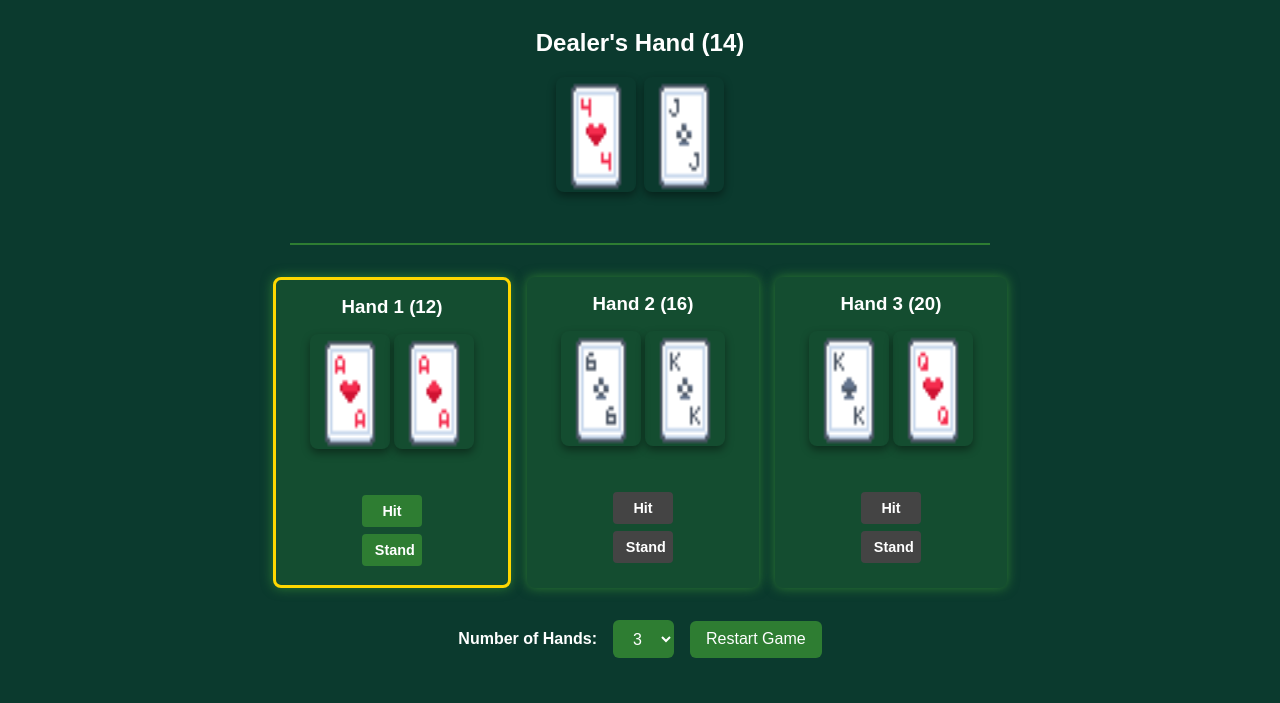
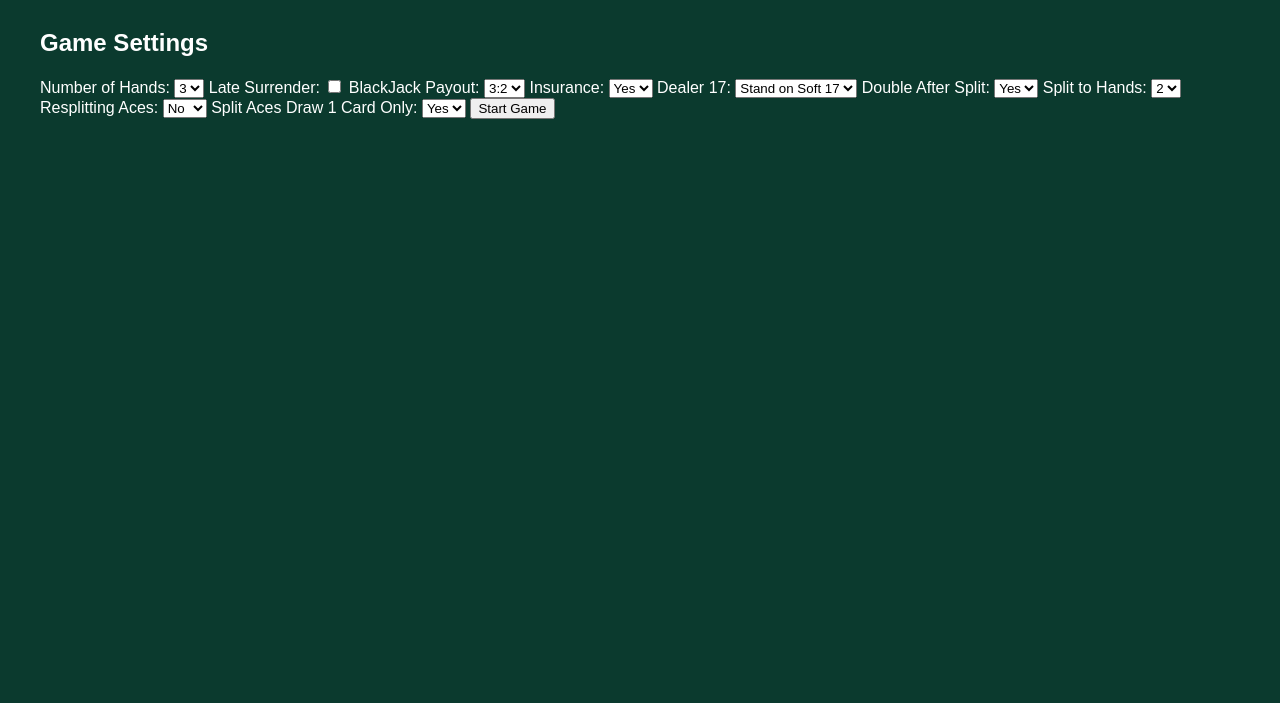
Before and after one commit to kjetilfr/BlackJackTrainerOnline, a plain HTML site: page index.html in a window 1280 px wide. Shown: the part 113-816 px from the top of the page. Drawn offline with Linux system fonts and the light colour scheme.

Commit message:
Update index.html

```diff
--- a/index.html
+++ b/index.html
@@ -3,32 +3,101 @@
 <head>
 <meta charset="UTF-8" />
 <meta name="viewport" content="width=device-width, initial-scale=1" />
-<title>Blackjack - Multi-Hand</title>
+<title>Blackjack with Settings</title>
 <link rel="stylesheet" href="styles.css" />
 </head>
 <body>
-  <h1>Blackjack - Play up to 4 Hands</h1>
 
-  <div id="dealer-section" class="hand-section">
-    <h2>Dealer's Hand (<span id="dealer-score">0</span>)</h2>
-    <div id="dealer-cards" class="hand-cards"></div>
+  <h1>Blackjack Game with Custom Settings</h1>
+
+  <div id="settings-container">
+    <h2>Game Settings</h2>
+    <form id="settings-form">
+
+      <label>
+        Number of Hands:
+        <select id="hands-select" name="hands">
+          <option value="1">1</option>
+          <option value="2">2</option>
+          <option value="3" selected>3</option>
+          <option value="4">4</option>
+        </select>
+      </label>
+
+      <label>
+        Late Surrender:
+        <input type="checkbox" id="late-surrender" name="lateSurrender" />
+      </label>
+
+      <label>
+        BlackJack Payout:
+        <select id="payout-select" name="payout">
+          <option value="2">2:1</option>
+          <option value="1.5" selected>3:2</option>
+          <option value="1.2">6:5</option>
+        </select>
+      </label>
+
+      <label>
+        Insurance:
+        <select id="insurance-select" name="insurance">
+          <option value="yes" selected>Yes</option>
+          <option value="no">No</option>
+        </select>
+      </label>
+
+      <label>
+        Dealer 17:
+        <select id="dealer17-select" name="dealer17">
+          <option value="stand" selected>Stand on Soft 17</option>
+          <option value="hit">Hit on Soft 17</option>
+        </select>
+      </label>
+
+      <label>
+        Double After Split:
+        <select id="double-split-select" name="doubleAfterSplit">
+          <option value="yes" selected>Yes</option>
+          <option value="no">No</option>
+        </select>
+      </label>
+
+      <label>
+        Split to Hands:
+        <select id="split-hands-select" name="splitHands">
+          <option value="2" selected>2</option>
+          <option value="3">3</option>
+          <option value="4">4</option>
+        </select>
+      </label>
+
+      <label>
+        Resplitting Aces:
+        <select id="resplit-aces-select" name="resplitAces">
+          <option value="yes">Yes</option>
+          <option value="no" selected>No</option>
+        </select>
+      </label>
+
+      <label>
+        Split Aces Draw 1 Card Only:
+        <select id="split-aces-draw-select" name="splitAcesDrawOne">
+          <option value="yes" selected>Yes</option>
+          <option value="no">No</option>
+        </select>
+      </label>
+
+      <button type="submit" id="start-game-btn">Start Game</button>
+    </form>
   </div>
 
-  <div id="player-section">
-    <!-- Player hands will be rendered here dynamically -->
+  <div id="game-container" style="display:none;">
+    <!-- The blackjack game UI will be rendered here -->
   </div>
 
-  <div class="controls">
-    <label for="hand-count">Number of Hands:</label>
-        <select id="hand-count" aria-label="Select number of hands">
-      <option value="1">1</option>
-      <option value="2">2</option>
-      <option value="3" selected>3</option>
-      <option value="4">4</option>
-    </select>
-    <button id="restart-btn">Restart Game</button>
-  </div>
+  <script type="module" src="settings.js"></script>
+  <script type="module" src="game.js"></script>
+  <script type="module" src="ui.js"></script>
 
-  <script src="script.js"></script>
 </body>
 </html>
```
